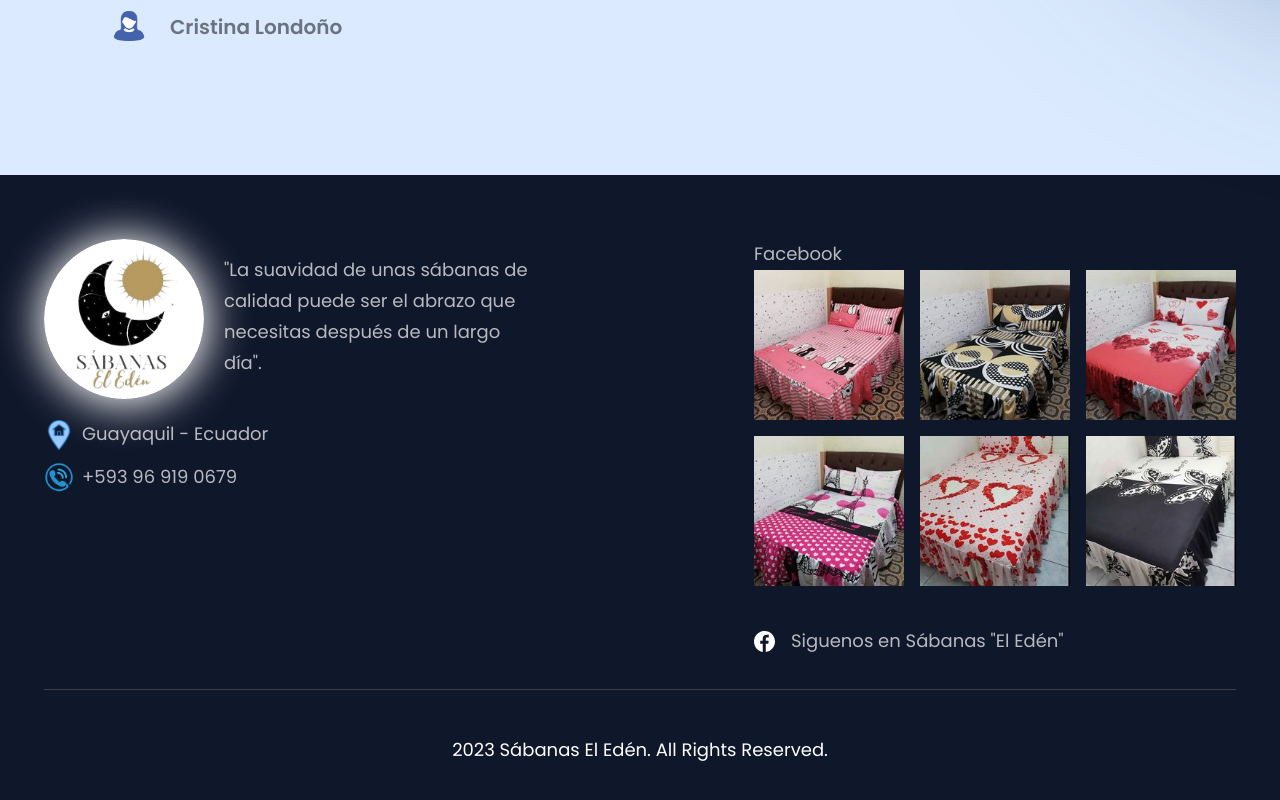
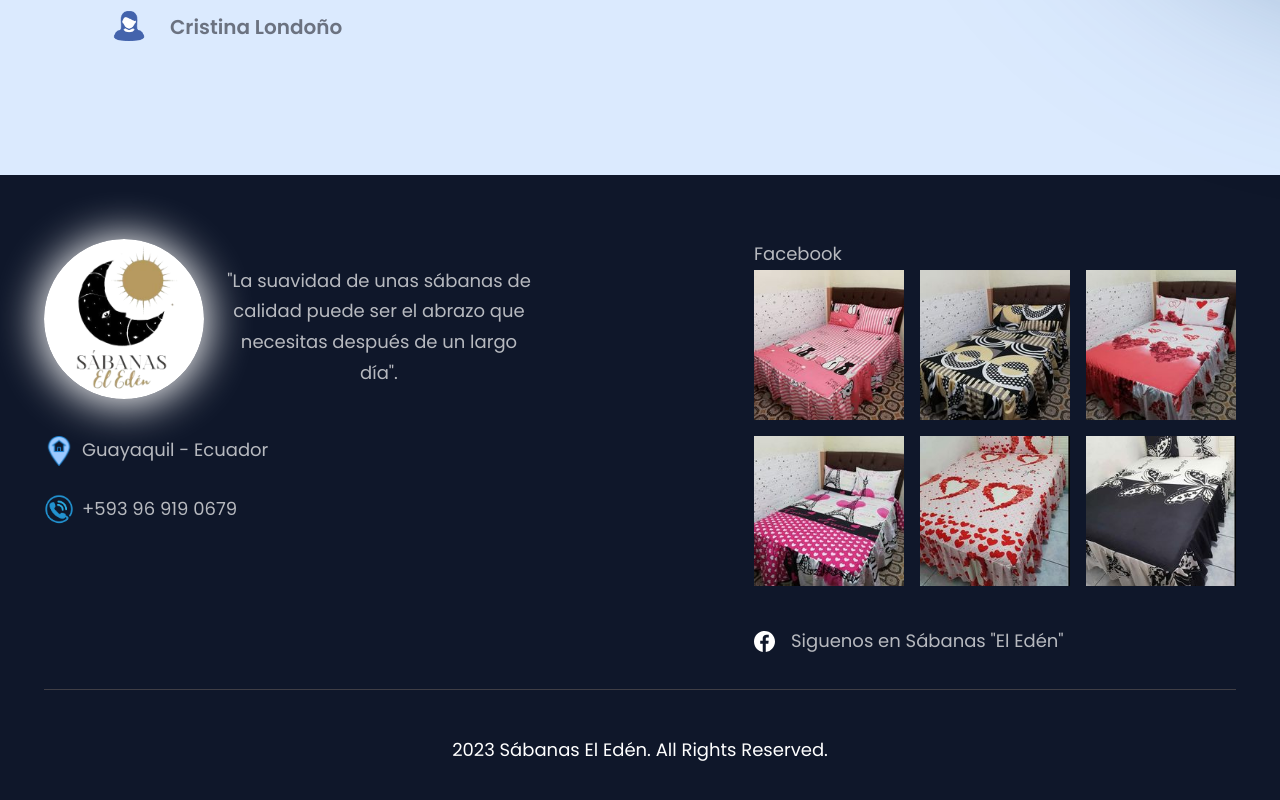
Before and after one commit to davismz09/proyecto-grado-angie-flores, a React (Vite) app: page / in a window 1280 px wide. Shown: the part 3012-3812 px from the top of the page. Built offline with nearby package versions, Linux system fonts and the light colour scheme.

Commit message:
Arreglando diseño del footer

```diff
--- a/src/components/Footer.jsx
+++ b/src/components/Footer.jsx
@@ -5,19 +5,21 @@ import {imagesFooter, direccion, telefono} from "../assets/footer";
 
 export const Footer = () => (
   <section
+    id='contacts'
     className={`bg-slate-900 ${styles.flexCenter} ${styles.paddingY} px-11 flex-col`}>
     <div
       className={`${styles.flexStart} md:flex-row flex-col mb-8 w-full items-center`}>
-      <div className='flex-1 self-start gap-4'>
-        <div className='flex flex-row justify-self-start mr-10 gap-5 mb-5'>
-          <div className='bg-white rounded-full'>
+      <div className='flex-1 flex flex-col items-center sm:items-start self-start gap-4'>
+        <div className='flex flex-col sm:flex-row justify-self-start gap-5 mb-5'>
+          <div className='bg-white rounded-full self-center'>
             <img
               src={logoeden}
               alt='Logo Eden'
               className='w-[160px] h-[160px] object-contain shadow-white shadow-[0px_2px_43px_4px_rgba(255,255,255,0.75)] rounded-full'
             />
           </div>
-          <p className={`${styles.paragraph} mt-4 max-w-[310px]`}>
+          <p
+            className={`${styles.paragraph} mt-4 max-w-[310px] text-center self-center`}>
             "La suavidad de unas sábanas de calidad puede ser el abrazo que
             necesitas después de un largo día".
           </p>
```
